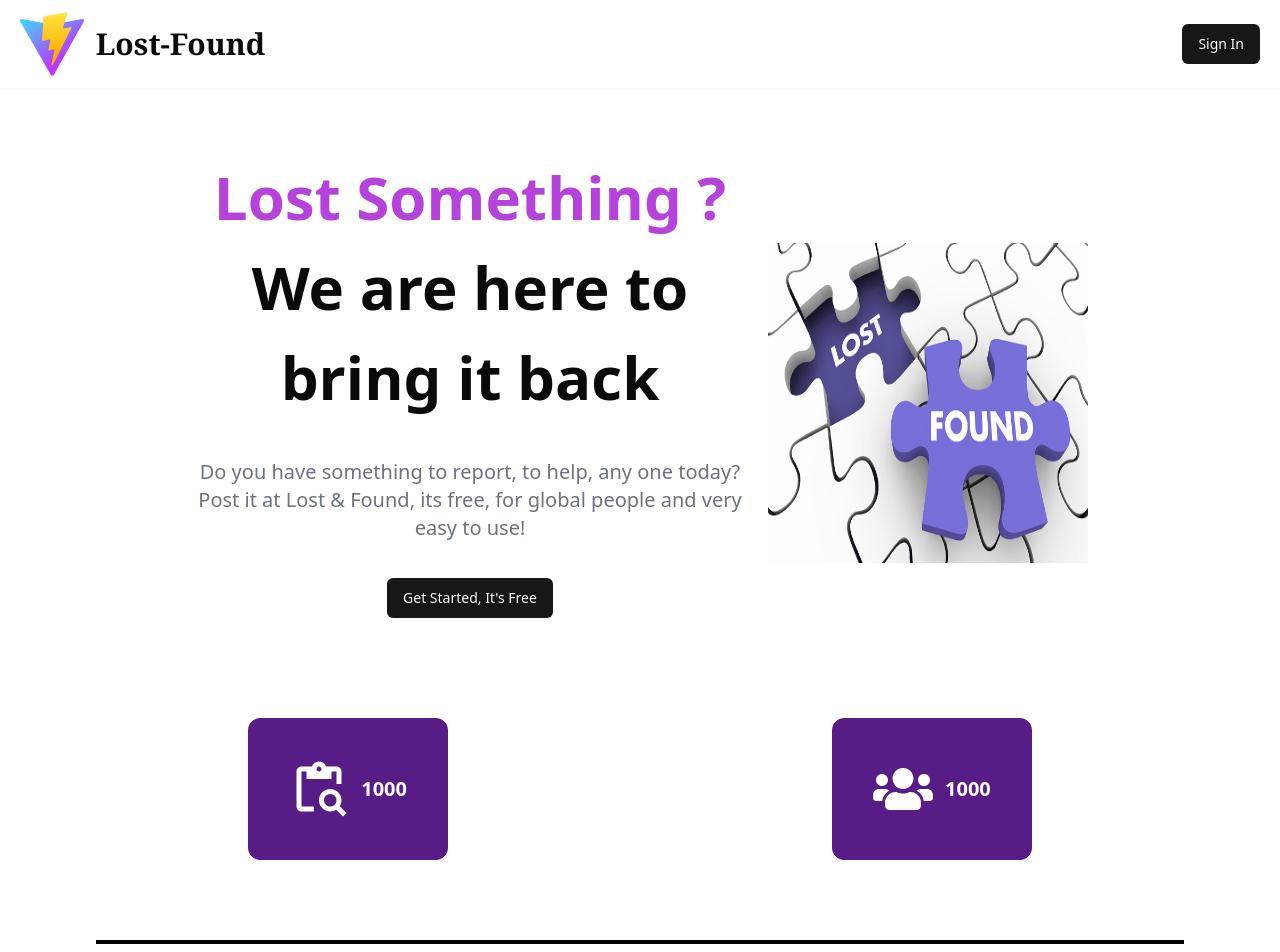
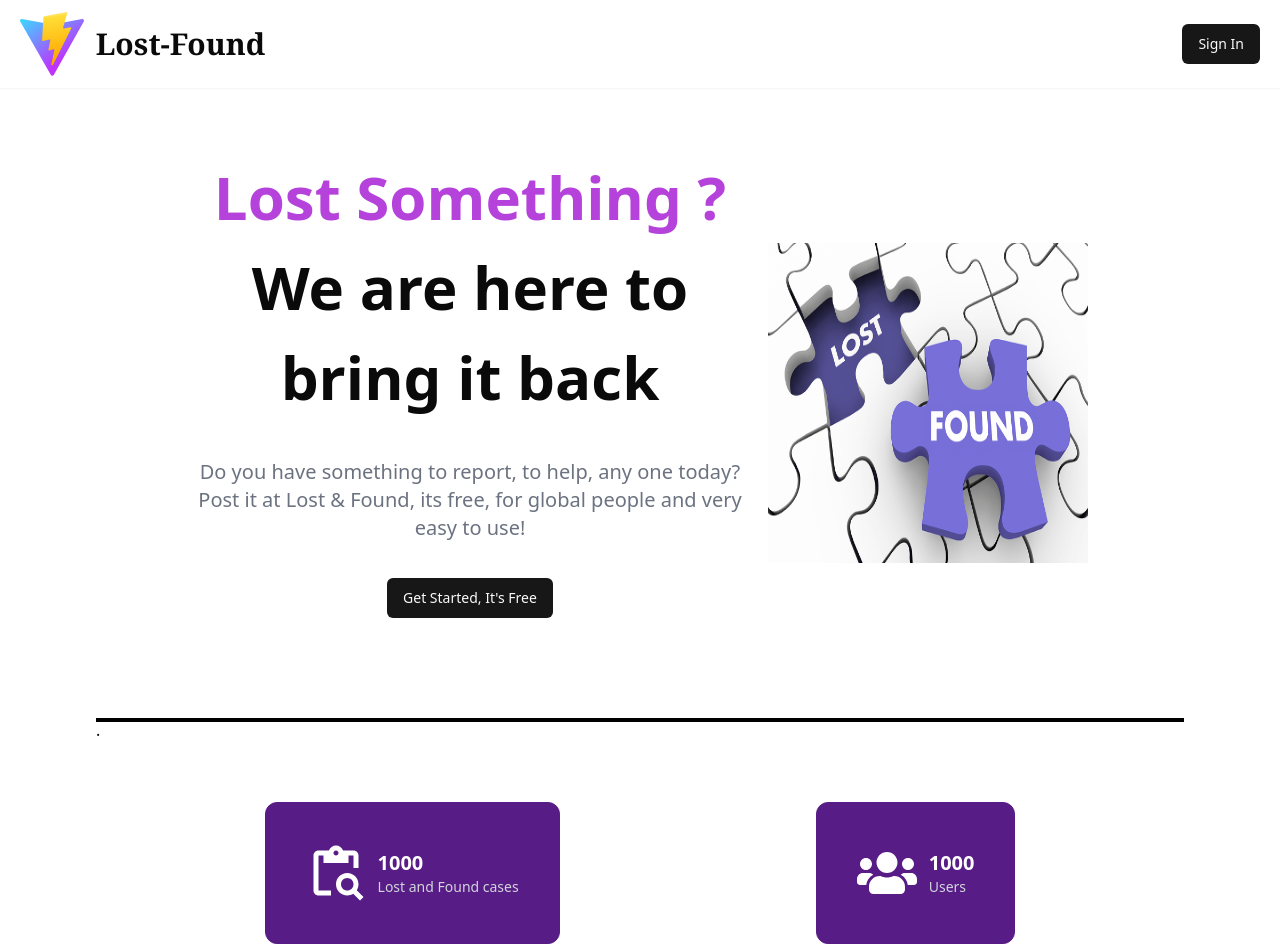
Before and after one commit to krishnaj01/404NotFound_AutomatexHackathon_Meraz5.0, a React (Vite) app in the folder frontend/lost-found/: page /landing in a window 1280 px wide. Shown: the top 952 px of the page. Built offline with nearby package versions, Linux system fonts and the light colour scheme; no server answers.

Commit message:
for siddharth

```diff
--- a/frontend/lost-found/src/components/custom/Landing.jsx
+++ b/frontend/lost-found/src/components/custom/Landing.jsx
@@ -105,13 +105,23 @@ const Landing = () => {
         </div>
         <img src="./lost-found.png" className="w-80 h-80"></img>
       </div>
-      <div className="flex justify-center gap-36 md:gap-96">
+      <div className="bg-black h-1 mx-24 mb-20">.</div>
+      <div className="bg-gray-400 flex gap-36 md:gap-64">
+        <div>
+
+        </div>
+        <div>
+
+        </div>
+      </div>
+      <div className="flex justify-center gap-36 md:gap-64">
         <div className="bg-purple-900 items-center gap-3 mb-20 flex text-white p-10 rounded-xl hover:bg-white hover:text-purple-900 hover: border border-purple-900 font-bold text-6xl">
               <div>
               <MdOutlineContentPasteSearch />
               </div>
               <div className="text-xl">
-                1000
+                <div>1000</div>
+                <div className="text-md text-gray-300 font-medium text-sm hover:text-gray-500">Lost and Found cases</div>
               </div>
         </div>
         <div className="bg-purple-900 items-center gap-3 mb-20 flex text-white p-10 rounded-xl hover:bg-white hover:text-purple-900 hover: border border-purple-900 font-bold text-6xl">
@@ -119,11 +129,11 @@ const Landing = () => {
             <FaUsers />
             </div>
             <div className="text-xl">
-              1000
+              <div>1000</div>
+              <div className="text-md text-gray-300 font-medium text-sm hover:text-gray-500">Users</div>
             </div>
         </div>
       </div>
-      <div className="bg-black h-1 mx-24">.</div>
     </>
   );
 };
```
